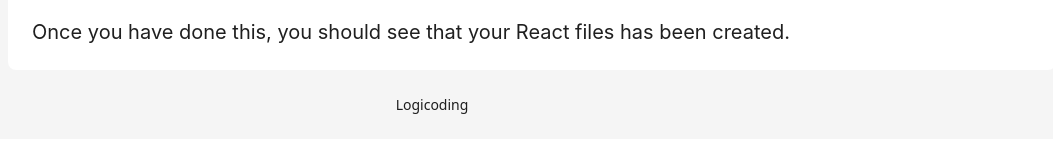
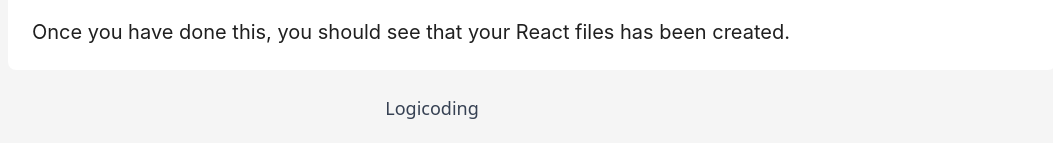
Before and after one commit to rohitkumar893/logicoding, a React (Vite) app: page / in a window 1280 px wide. Shown: the part 1988-2131 px from the top of the page, without its empty margins (208-1261 px from the left). Built offline with nearby package versions, Linux system fonts and the light colour scheme.

Commit message:
modify: footer

```diff
--- a/src/components/Footer.tsx
+++ b/src/components/Footer.tsx
@@ -4,8 +4,8 @@ const { Footer } = Layout;
 
 const LayoutFooter:React.FC = () => {
   return (
-    <Footer style={{ textAlign: 'center' }}>
-          Logicoding
+    <Footer className='text-center'>
+          <h2 className='text-lg text-gray-700'>Logicoding</h2>
       </Footer>
   )
 }
```
